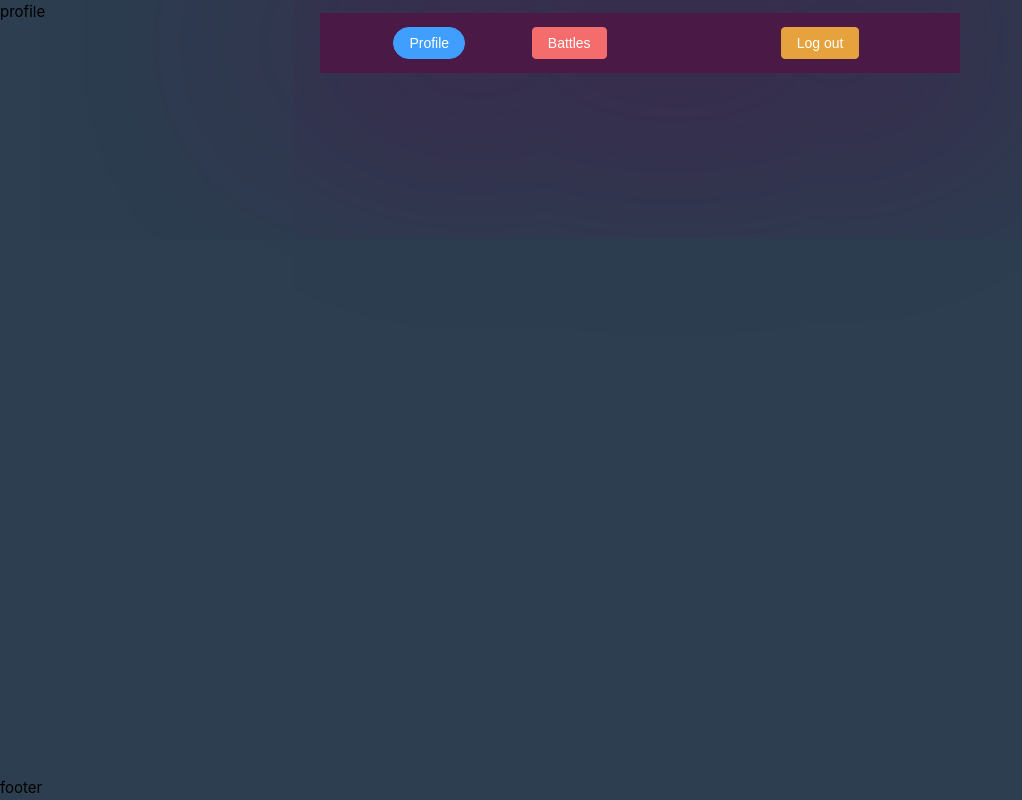
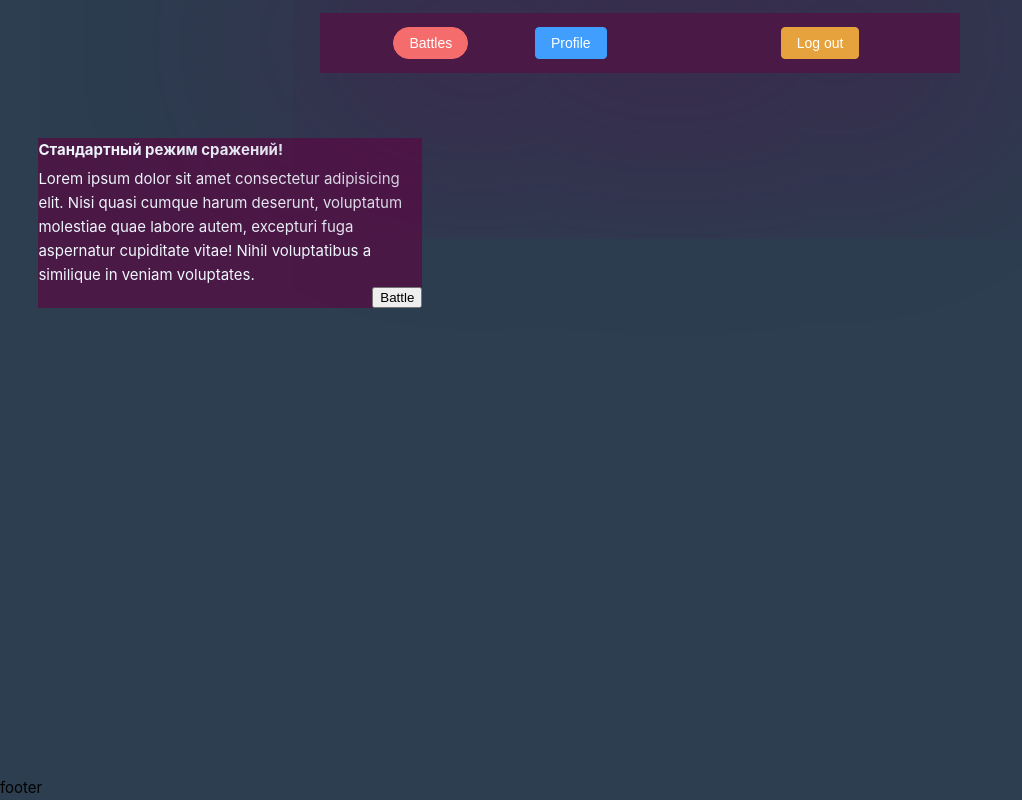
Before and after one commit to moroshma/REST-ful-code-battle-platform, a Vue app: page / in a window 1280 px wide. Shown: the whole page, without its empty margins (0-1022 px from the left). Built offline with nearby package versions, Linux system fonts and the light colour scheme.

Commit message:
init battle card

```diff
--- a/src/assets/base.css
+++ b/src/assets/base.css
@@ -34,6 +34,7 @@
   --color-text: var(--vt-c-text-light-1);
 
   --section-gap: 160px;
+  --general-style:rgb(75, 25, 70);
 }
 
 /* @media (prefers-color-scheme: dark) {
--- /dev/null
+++ b/src/components/battles/BattleCard.vue
@@ -0,0 +1,36 @@
+<script setup lang="ts">
+
+</script>
+
+<template>
+    <div class="battle_card">
+        <div class="battle_card__title">
+            Стандартный режим сражений!
+        </div>
+
+        <div class="battle_card__description">
+            Lorem ipsum dolor sit amet consectetur adipisicing elit. Nisi quasi cumque harum deserunt, voluptatum molestiae quae labore autem, excepturi fuga aspernatur cupiditate vitae! Nihil voluptatibus a similique in veniam voluptates.
+        </div>
+        <button> Battle </button>
+    </div>
+</template>
+
+<style scoped>
+    .battle_card{
+        color: aliceblue;
+        background-color: var(--general-style);
+        width: 30%;
+        margin: 3%;
+        display: flex;
+        flex-direction: column;
+    }
+
+    .battle_card__title{
+        font-weight: bold;
+        padding-bottom: 5px
+    }
+
+    button{
+        align-self: flex-end;
+    }
+</style>
--- a/src/layouts/HomeLayout.vue
+++ b/src/layouts/HomeLayout.vue
@@ -21,7 +21,9 @@ function replaceActiveTab(component:any){
 <template>
     <div class="container" @mousemove="throttleUpdateMouseEvent">
         <HeaderView :onSwitch-view="replaceActiveTab" :mouseEvent = "mouseEvent"/>
-        <component :is="activeView"/>
+        <div style="padding-top: 100px;">
+            <component :is="activeView"/>
+        </div>
         <FooterView/>
     </div>
 </template>
--- a/src/views/BattlesView.vue
+++ b/src/views/BattlesView.vue
@@ -1,3 +1,10 @@
+<script setup lang="ts">
+    import BattleCard from '@/components/battles/BattleCard.vue'
+</script>
+
+
 <template>
-    battles
+    <div>
+        <BattleCard/>
+    </div>
 </template>
--- a/src/views/HeaderView.vue
+++ b/src/views/HeaderView.vue
@@ -20,16 +20,15 @@ const activeTabIndex = ref<number>(0)
 
 const headerButtons = ref([
     {
+        text: 'Battles',
+        type: 'danger',
+        component: shallowRef(BattlesView)
+    },
+    {
         text: 'Profile',
         type: 'primary',
         component: shallowRef(ProfileView)
     },
-    {
-        text: 'Battles',
-        type: 'danger',
-        component: shallowRef(BattlesView)
-    },
-
 ])
 
 watchEffect(() => {
@@ -82,7 +81,7 @@ function setBoxShadowStyle(obj: IBoxShadow): void {
     <header>
         <nav :style="{ 'box-shadow': boxShadowStyle }">
             <ul>
-                <li v-for="(button, index) in headerButtons" :key="index">
+                <li v-for="(button, index) in headerButtons" :key="button.type + button.text">
                     <el-button :type="button.type" :round="activeTabIndex === index" @click="replaceActiveTab(index)">
                         {{ button.text }}
                     </el-button>
@@ -111,7 +110,7 @@ header nav {
     margin: 0 auto;
     display: flex;
     height: 60px;
-    background-color: rgb(75, 25, 70);
+    background-color: var(--general-style);
 }
 
 header ul {
```
